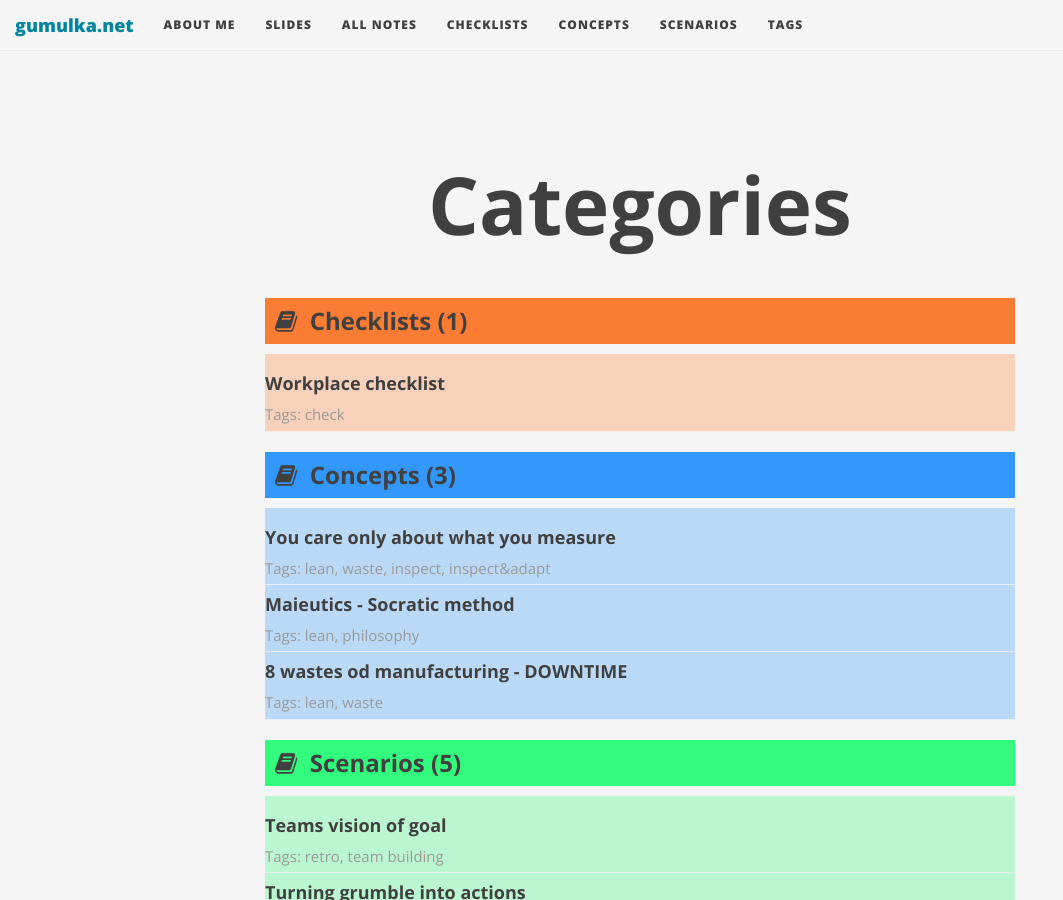
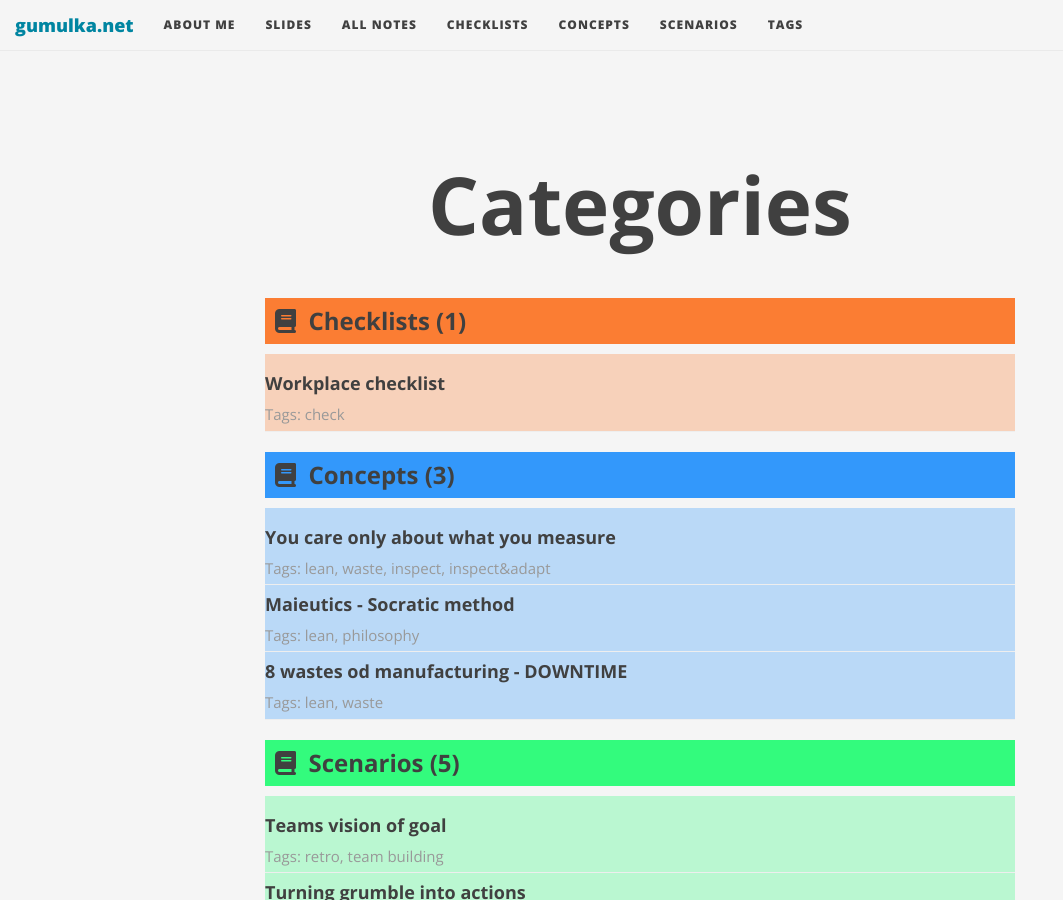
Before and after one commit to pgum/pgum.github.io, a Jekyll site: the page built from categories.html, in a window 1280 px wide and 900 px high. Shown: the whole window, without its empty margins (0-1063 px from the left). Built offline with Jekyll 4.4.1, drawn with Linux system fonts in a browser that asks for light colours; nearby versions of some CDN libraries.

Commit message:
update font awesome

```diff
--- a/_layouts/base.html
+++ b/_layouts/base.html
@@ -6,7 +6,7 @@ common-css:
   - "/css/resume.css"
 
 common-ext-css:
-  - "//maxcdn.bootstrapcdn.com/font-awesome/4.6.0/css/font-awesome.min.css"
+  - "//cdnjs.cloudflare.com/ajax/libs/font-awesome/6.4.0/css/all.min.css"
 common-googlefonts:
   - "Lora:400,700,400italic,700italic"
   - "Open+Sans:300italic,400italic,600italic,700italic,800italic,400,300,600,700,800"
```
